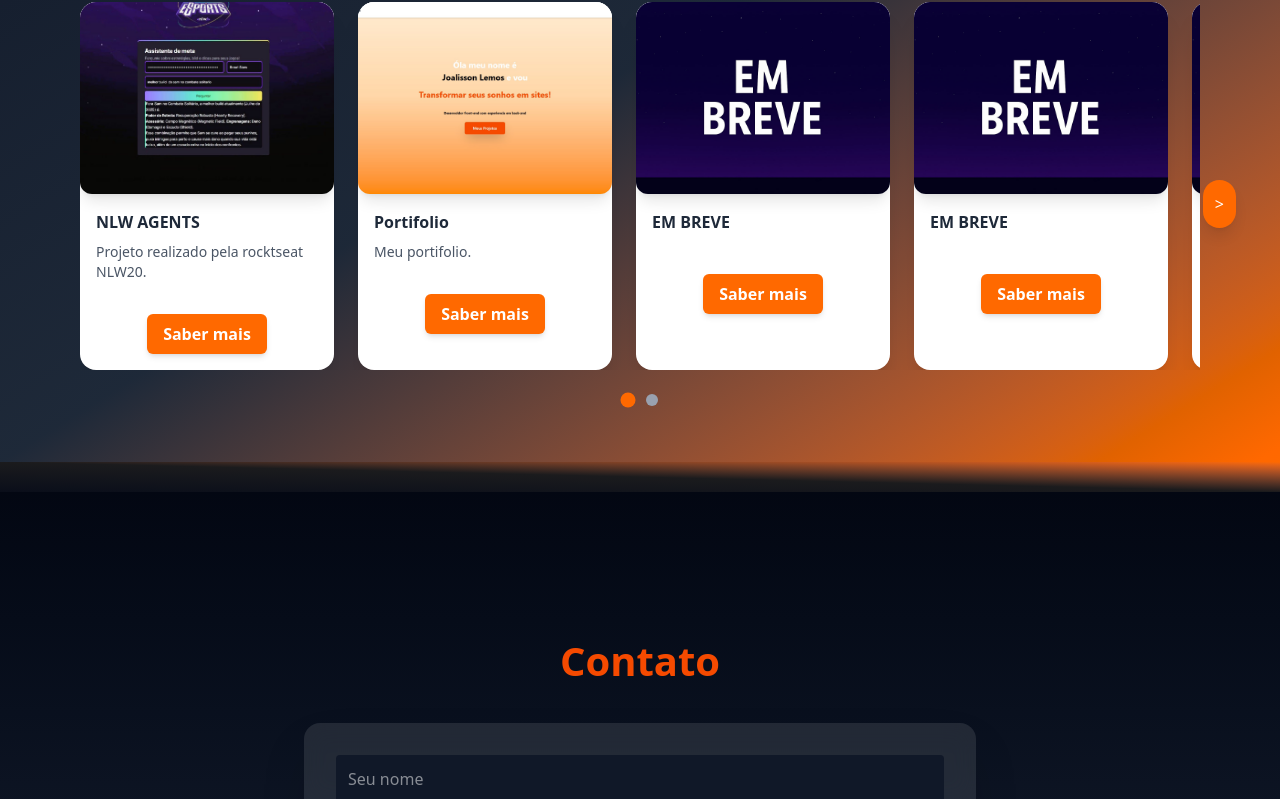
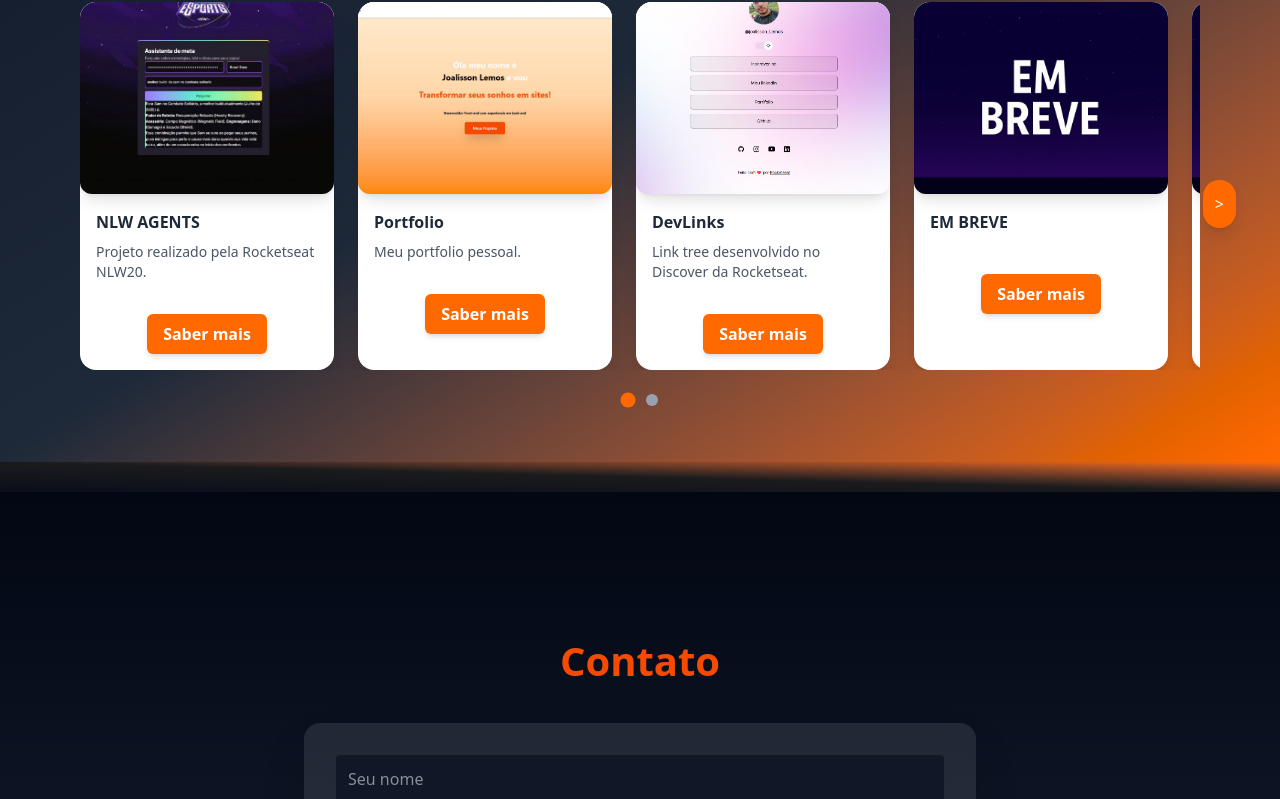
Before and after one commit to Joalisson-Lemos/Joalisson-lemos.github.io, a React (Vite) app: page / in a window 1280 px wide. Shown: the part 1138-1937 px from the top of the page. Built offline with nearby package versions, Linux system fonts and the light colour scheme.

Commit message:
reestruturando as pastas

```diff
--- a/src/App.jsx
+++ b/src/App.jsx
@@ -1,6 +1,6 @@
 import { useState } from 'react'
 import './App.css'
-import RouterManeger from './router'
+import RouterManeger from './components/Router'
 
 function App() {
   const [count, setCount] = useState(0)
--- a/src/components/CardDefault.jsx
+++ b/src/components/CardDefault.jsx
@@ -1,14 +1,6 @@
 import { useState, useRef, useEffect, useCallback, useMemo } from "react";
 import { Card, CardHeader, CardBody, CardFooter, Typography, Button } from "@material-tailwind/react";
-
-import img1 from "../assets/nlw.jpg";
-import img2 from "../assets/portifolio.jpg";
-import img3 from "../assets/Breve.jpg";
-import img4 from "../assets/Breve.jpg";
-import img5 from "../assets/Breve.jpg";
-import img6 from "../assets/Breve.jpg";
-import img7 from "../assets/Breve.jpg";
-import img8 from "../assets/Breve.jpg";
+import projects from "../data/projects";
 
 function debounce(func, delay) {
   let timeout;
@@ -25,16 +17,7 @@ const SCROLL_DEBOUNCE_DELAY = 150;
 
 
 export function CardsCarousel() {
-  const cards = [
-    { title: "NLW AGENTS", description: "Projeto realizado pela rocktseat NLW20.", longDescription: "Projeto realizado em HTML, CSS e JS com agentes de IA em um intensivo iniciante em programação front-end.", image: img1, codeLink: "https://github.com/Joalisson-Lemos/projeto-nlw20/tree/main/nlw", siteLink: "#" },
-    { title: "Portifolio", description: "Meu portifolio.", longDescription: "Projeto realizado em React.js e tailwind CSS feito para mostrar meus projetos.", image: img2, codeLink: "https://github.com/Joalisson-Lemos/Joalisson-lemos.github.io", siteLink: "https://joalisson-lemos.github.io/" },
-    { title: "EM BREVE", description: "", longDescription: "", image: img3, codeLink: "#", siteLink: "#" },
-    { title: "EM BREVE", description: "", longDescription: "", image: img4, codeLink: "#", siteLink: "#" },
-    { title: "EM BREVE", description: "", longDescription: "", image: img5, codeLink: "#", siteLink: "#" },
-    { title: "EM BREVE", description: "", longDescription: "", image: img6, codeLink: "#", siteLink: "#" },
-    { title: "EM BREVE", description: "", longDescription: "", image: img7, codeLink: "#", siteLink: "#" },
-    { title: "EM BREVE", description: "", longDescription: "", image: img8, codeLink: "#", siteLink: "#" },
-  ];
+  const cards = projects;
 
   const trackRef = useRef(null);
   const [modalCard, setModalCard] = useState(null);
@@ -59,17 +42,17 @@ export function CardsCarousel() {
     document.body.style.overflow = modalCard ? "hidden" : "auto";
 
     const handleEsc = (event) => {
-      if (event.key === 'Escape') {
+      if (event.key === "Escape") {
         setModalCard(null);
       }
     };
 
     if (modalCard) {
-      document.addEventListener('keydown', handleEsc);
+      document.addEventListener("keydown", handleEsc);
     }
 
     return () => {
-      document.removeEventListener('keydown', handleEsc);
+      document.removeEventListener("keydown", handleEsc);
     };
   }, [modalCard]);
 
@@ -131,7 +114,7 @@ export function CardsCarousel() {
       {currentIndex < maxIndex && (
         <button
           onClick={scrollRight}
-          aria-label="Próximo slide"
+          aria-label="Proximo slide"
           className="hidden lg:block absolute -right-5 top-1/2 -translate-y-1/2 bg-orange-500 text-white p-3 rounded-full z-10 hover:scale-110 shadow-lg transition"
         >
           {">"}
@@ -208,7 +191,7 @@ export function CardsCarousel() {
               <Typography variant="h4" className="mb-4 font-bold text-gray-800">{modalCard.title}</Typography>
               <Typography className="text-gray-700 mb-4">{modalCard.longDescription}</Typography>
               <div className="flex gap-4 justify-center flex-wrap">
-                <a href={modalCard.codeLink} target="_blank" rel="noopener noreferrer" className="bg-orange-500 hover:bg-orange-600 text-white px-4 py-2 rounded-md hover:scale-105 transition">Ver código</a>
+                <a href={modalCard.codeLink} target="_blank" rel="noopener noreferrer" className="bg-orange-500 hover:bg-orange-600 text-white px-4 py-2 rounded-md hover:scale-105 transition">Ver codigo</a>
                 <a href={modalCard.siteLink} target="_blank" rel="noopener noreferrer" className="bg-orange-500 hover:bg-orange-600 text-white px-4 py-2 rounded-md hover:scale-105 transition">Ver site</a>
               </div>
             </div>
--- a/src/Home/index.jsx
+++ b/src/components/Home.jsx
@@ -1,7 +1,7 @@
 import { useState, useEffect } from "react";
-import Projetos from "./projetos";
-import Contato from './contato';
-import "./home.css";
+import Projetos from "./Projetos";
+import Contato from "./Contato";
+import "../assets/home.css";
 
 function Home() {
   const fullText = "Transformar seus sonhos em sites!";
--- a/src/Home/projetos.jsx
+++ b/src/components/Projetos.jsx
@@ -3,8 +3,8 @@ import {
   SiHtml5, SiCss3, SiJavascript, SiTypescript, SiReact, SiNodedotjs, SiPhp, SiPython,
   SiMysql, SiPostgresql, SiMongodb
 } from "react-icons/si";
-import "./home.css";
-import { CardsCarousel } from "../components/CardDefault";
+import "../assets/home.css";
+import { CardsCarousel } from "./CardDefault";
 
 function Projetos() {
   const groupRef = useRef(null);
--- a/src/router/index.jsx
+++ b/src/components/Router.jsx
@@ -1,7 +1,7 @@
 import React from "react";
-import { BrowserRouter, Routes, Route, createBrowserRouter } from "react-router-dom";
-import Layout from "../components/Layout";
-import Home from "../Home";
+import { BrowserRouter, Routes, Route } from "react-router-dom";
+import Layout from "./Layout";
+import Home from "./Home";
 
 function RouterManeger(){
         return(
--- /dev/null
+++ b/src/data/projects.js
@@ -0,0 +1,45 @@
+import img1 from "../assets/nlw.jpg";
+import img2 from "../assets/portifolio.jpg";
+import imgDevLinks from "../assets/Captura de tela 2026-08-20 225414.png";
+import img3 from "../assets/Breve.jpg";
+import img4 from "../assets/Breve.jpg";
+import img5 from "../assets/Breve.jpg";
+import img6 from "../assets/Breve.jpg";
+import img7 from "../assets/Breve.jpg";
+
+const projects = [
+  {
+    title: "NLW AGENTS",
+    description: "Projeto realizado pela Rocketseat NLW20.",
+    longDescription:
+      "Projeto realizado em HTML, CSS e JS com agentes de IA em um intensivo iniciante em programacao front-end.",
+    image: img1,
+    codeLink: "https://github.com/Joalisson-Lemos/projeto-nlw20/tree/main/nlw",
+    siteLink: "#",
+  },
+  {
+    title: "Portfolio",
+    description: "Meu portfolio pessoal.",
+    longDescription:
+      "Projeto realizado em React.js e Tailwind CSS feito para mostrar meus projetos e habilidades como desenvolvedor.",
+    image: img2,
+    codeLink: "https://github.com/Joalisson-Lemos/Joalisson-lemos.github.io",
+    siteLink: "https://joalisson-lemos.github.io/",
+  },
+  {
+    title: "DevLinks",
+    description: "Link tree desenvolvido no Discover da Rocketseat.",
+    longDescription:
+      "Pagina de links estilo link tree construida com HTML, CSS e JavaScript puro durante o Discover da Rocketseat. Conta com suporte a modo claro e escuro e design totalmente responsivo.",
+    image: imgDevLinks,
+    codeLink: "https://github.com/Joalisson-Lemos/DevLinks",
+    siteLink: "https://joalisson-lemos.github.io/DevLinks/",
+  },
+  { title: "EM BREVE", description: "", longDescription: "", image: img3, codeLink: "#", siteLink: "#" },
+  { title: "EM BREVE", description: "", longDescription: "", image: img4, codeLink: "#", siteLink: "#" },
+  { title: "EM BREVE", description: "", longDescription: "", image: img5, codeLink: "#", siteLink: "#" },
+  { title: "EM BREVE", description: "", longDescription: "", image: img6, codeLink: "#", siteLink: "#" },
+  { title: "EM BREVE", description: "", longDescription: "", image: img7, codeLink: "#", siteLink: "#" },
+];
+
+export default projects;
```
Also changed, not shown: src/assets/Captura de tela 2026-08-20 225414.png (added), src/assets/home.css (renamed from src/Home/home.css), src/components/Contato.jsx (renamed from src/Home/contato.jsx), 1 other file (tests, documents, lock files or other folders).
